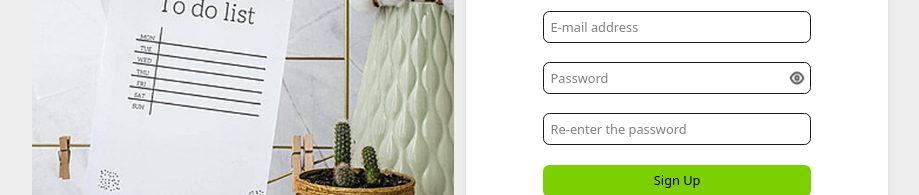
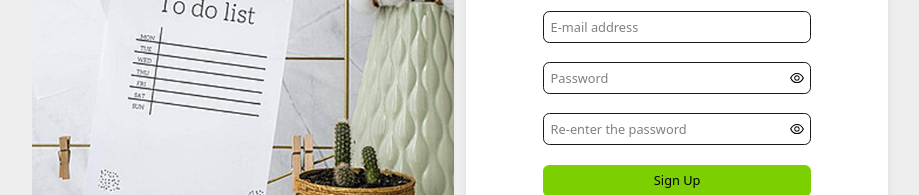
Before and after one commit to Aliaa-mohamed47/ToDo-List, a React (Vite) app: page /SignUp in a window 1280 px wide. Shown: the part 373-568 px from the top of the page, without its empty margins (180-1099 px from the left). Built offline with nearby package versions, Linux system fonts and the light colour scheme.

Commit message:
Update Sign in and sign up

```diff
--- a/src/components/CalendarPage/CalendarSection.jsx
+++ b/src/components/CalendarPage/CalendarSection.jsx
@@ -11,7 +11,6 @@ const CalendarSection = () => {
   const [today, setToday] = useState("");
   const [activeView, setActiveView] = useState("timeGridDay");
 
-  // التاريخ الحالي
   useEffect(() => {
     const date = new Date();
     const day = date.getDate();
@@ -20,7 +19,6 @@ const CalendarSection = () => {
     setToday(`${day} ${month} ${year}`);
   }, []);
 
-  // تحميل التاسكات من localStorage
   useEffect(() => {
     const currentUser = JSON.parse(localStorage.getItem("currentUser"));
     const key = currentUser ? `tasks_${currentUser.email}` : "tasks_guest";
--- a/src/components/HomePage/WelcomeSection.jsx
+++ b/src/components/HomePage/WelcomeSection.jsx
@@ -3,17 +3,14 @@ import React from "react";
 const WelcomeSection = ({ title, description, buttonText }) => {
     return (
         <div className="rounded-menu bg-gray flex flex-col items-center text-center px-6 sm:px-12 md:px-20 lg:px-32">
-            {/* العنوان */}
             <h1 className="text-2xl sm:text-3xl lg:text-4xl font-bold mb-4 pt-20 lg:pt-48 lg:self-center lg:text-left">
                 {title}
             </h1>
 
-            {/* الوصف */}
             <p className="text-black max-w-3xl pt-6 text-sm sm:text-base md:text-lg">
                 {description}
             </p>
 
-            {/* الزرار */}
             <button className="bg-lime text-black h-10 rounded-lg hover:bg-lime-hover transition px-10 sm:px-16 md:px-20 lg:px-[78px] mt-12 whitespace-nowrap">
                 {buttonText}
             </button>
--- a/src/components/Shared/Sidebar.jsx
+++ b/src/components/Shared/Sidebar.jsx
@@ -57,8 +57,8 @@ const App = () => {
     const key = currentUser ? `tasks_${currentUser.email}` : "tasks_guest";
     const savedTasks = JSON.parse(localStorage.getItem(key)) || { today: [], tomorrow: [], thisWeek: [] };
     const upcoming = savedTasks.today.filter(t => !t.completed).length +
-                     savedTasks.tomorrow.filter(t => !t.completed).length +
-                     savedTasks.thisWeek.filter(t => !t.completed).length;
+      savedTasks.tomorrow.filter(t => !t.completed).length +
+      savedTasks.thisWeek.filter(t => !t.completed).length;
     const today = savedTasks.today.filter(t => !t.completed).length;
     setUpcomingCount(upcoming);
     setTodayCount(today);
@@ -88,7 +88,7 @@ const App = () => {
   };
 
   const handleDeleteList = (id) => {
-    if(window.confirm("هل أنتِ متأكدة أنك تريدين حذف هذه القائمة؟")){
+    if(window.confirm("Are you sure you want to delete this list?")){
       const updatedLists = lists.filter(list => list.id !== id);
       setLists(updatedLists);
       localStorage.setItem(listKey, JSON.stringify(updatedLists));
@@ -97,7 +97,7 @@ const App = () => {
 
   const handleSignOut = () => {
     localStorage.removeItem("currentUser");
-    navigate("/"); // الرجوع للصفحة الرئيسية بعد تسجيل الخروج
+    navigate("/");
   };
 
   const visibleLists = lists.filter(list => list.name !== 'Hobby' && list.name !== 'Shopping');
@@ -276,7 +276,6 @@ const App = () => {
         </div>
       )}
 
-      {/* مودال التأكيد على Sign Out */}
       {showSignOutModal && (
         <div className="fixed inset-0 flex justify-center items-center z-50">
           <div className="absolute inset-0 bg-black opacity-30"></div>
--- a/src/components/SignInPage/SignInSection.jsx
+++ b/src/components/SignInPage/SignInSection.jsx
@@ -1,23 +1,20 @@
 import React, { useState } from "react";
-import eyeImage from "../../assets/eye.png";
 import { FcGoogle } from "react-icons/fc";
 import { FaFacebookF } from "react-icons/fa";
+import { AiOutlineEye, AiOutlineEyeInvisible } from "react-icons/ai";
 import { Link, useNavigate } from "react-router-dom";
 
 const SignInSection = ({ type }) => {
   const [email, setEmail] = useState("");
   const [password, setPassword] = useState("");
+  const [showPassword, setShowPassword] = useState(false);
   const [message, setMessage] = useState("");
   const [success, setSuccess] = useState(false);
   const navigate = useNavigate();
 
   const handleSubmit = (e) => {
     e.preventDefault();
-
-    // هات كل اليوزرز من localStorage
     const users = JSON.parse(localStorage.getItem("users")) || [];
-
-    // دور على يوزر مطابق
     const foundUser = users.find(
       (u) => u.email === email && u.password === password
     );
@@ -25,10 +22,7 @@ const SignInSection = ({ type }) => {
     if (foundUser) {
       setMessage("✅ Login successful!");
       setSuccess(true);
-
-      // خزّن اليوزر الحالي اللي عمل لوج إن
       localStorage.setItem("currentUser", JSON.stringify(foundUser));
-
       setTimeout(() => {
         navigate("/HomePage");
       }, 2000);
@@ -56,18 +50,19 @@ const SignInSection = ({ type }) => {
 
         <div className="relative w-full">
           <input
-            type="password"
+            type={showPassword ? "text" : "password"}
             placeholder="**************"
             value={password}
             onChange={(e) => setPassword(e.target.value)}
             className="w-full h-10 p-2 rounded-lg focus:outline-none focus:ring-2 focus:ring-black pr-10"
             style={{ border: "1px solid oklch(0.21 0.01 250)" }}
           />
-          <img
-            src={eyeImage}
-            alt="eye"
-            className="absolute top-1/2 right-2 transform -translate-y-1/2 w-5 h-5 cursor-pointer"
-          />
+          <div
+            className="absolute top-1/2 right-2 transform -translate-y-1/2 cursor-pointer text-xl"
+            onClick={() => setShowPassword(!showPassword)}
+          >
+            {showPassword ? <AiOutlineEyeInvisible /> : <AiOutlineEye />}
+          </div>
         </div>
 
         <button
--- a/src/components/SignUpPage/SignUpSection.jsx
+++ b/src/components/SignUpPage/SignUpSection.jsx
@@ -1,6 +1,6 @@
 import React, { useState } from "react";
-import eyeImage from "../../assets/eye.png";
 import { Link, useNavigate } from "react-router-dom";
+import { AiOutlineEye, AiOutlineEyeInvisible } from "react-icons/ai";
 
 const SignUpSection = () => {
   const [firstName, setFirstName] = useState("");
@@ -10,6 +10,7 @@ const SignUpSection = () => {
   const [rePassword, setRePassword] = useState("");
   const [message, setMessage] = useState("");
   const [success, setSuccess] = useState(false);
+  const [showPassword, setShowPassword] = useState(false);
 
   const navigate = useNavigate();
 
@@ -28,17 +29,14 @@ const SignUpSection = () => {
       return;
     }
 
-    // هات اليوزرز من localStorage
     let users = JSON.parse(localStorage.getItem("users")) || [];
 
-    // check لو الايميل متسجل قبل كده
     if (users.some((u) => u.email === email)) {
       setMessage("⚠️ Email already exists");
       setSuccess(false);
       return;
     }
 
-    // خزّن اليوزر الجديد
     const newUser = {
       id: Date.now(),
       firstName,
@@ -53,7 +51,6 @@ const SignUpSection = () => {
     setMessage("✅ Account created successfully!");
     setSuccess(true);
 
-    // بعد ثانيتين رجّعه على signin
     setTimeout(() => {
       navigate("/signin");
     }, 2000);
@@ -93,28 +90,38 @@ const SignUpSection = () => {
 
         <div className="relative w-full">
           <input
-            type="password"
+            type={showPassword ? "text" : "password"}
             placeholder="Password"
             value={password}
             onChange={(e) => setPassword(e.target.value)}
             className="w-full h-10 p-2 rounded-lg focus:outline-none focus:ring-2 focus:ring-black pr-10"
             style={{ border: "1px solid oklch(0.21 0.01 250)" }}
           />
-          <img
-            src={eyeImage}
-            alt="eye"
-            className="absolute top-1/2 right-2 transform -translate-y-1/2 w-5 h-5 cursor-pointer"
-          />
+          <div
+            className="absolute top-1/2 right-2 transform -translate-y-1/2 text-xl cursor-pointer"
+            onClick={() => setShowPassword(!showPassword)}
+          >
+            {showPassword ? <AiOutlineEyeInvisible /> : <AiOutlineEye />}
+          </div>
         </div>
 
+        <div className="relative w-full">
           <input
-          type="password"
+            type={showPassword ? "text" : "password"}
             placeholder="Re-enter the password"
             value={rePassword}
             onChange={(e) => setRePassword(e.target.value)}
-          className="w-full h-10 p-2 rounded-lg focus:outline-none focus:ring-2 focus:ring-black"
+            className="w-full h-10 p-2 rounded-lg focus:outline-none focus:ring-2 focus:ring-black pr-10"
             style={{ border: "1px solid oklch(0.21 0.01 250)" }}
           />
+            <div
+              className="absolute top-1/2 right-2 transform -translate-y-1/2 text-xl cursor-pointer"
+              onClick={() => setShowPassword(!showPassword)}
+            >
+              {showPassword ? <AiOutlineEyeInvisible /> : <AiOutlineEye />}
+            </div>
+          </div>
+
 
         <button
           type="submit"
--- a/src/pages/CalendarPage.jsx
+++ b/src/pages/CalendarPage.jsx
@@ -6,7 +6,6 @@ const CalendarPage = () => {
   return (
     <div className="min-h-screen flex bg-white">
       <div className="flex shadow-lg pt-4 pr-6 pl-4 pb-6 gap-6 bg-white ml-6 w-full">
-        {/* Sidebar */}
         <Sidebar
           title="Welcome to ToDo Py"
           description="Your ultimate task management solution."
--- a/src/pages/HomePage.jsx
+++ b/src/pages/HomePage.jsx
@@ -6,14 +6,12 @@ const HomePage = () => {
   return (
     <div className="min-h-screen flex bg-white">
       <div className="flex shadow-lg pt-4 pr-6 pl-4 pb-6 gap-6 bg-white ml-6">
-        {/* Sidebar على الشمال ومعاه margin-left */}
         <Sidebar
           title="Welcome to ToDo Py"
           description="Your ultimate task management solution."
           buttonText="Get Started"
         />
 
-        {/* Welcome Section */}
         <WelcomeSection
           title="Welcome to ToDoPy"
           description={
--- a/src/pages/TodayPage.jsx
+++ b/src/pages/TodayPage.jsx
@@ -6,7 +6,6 @@ const TodayPage = () => {
   return (
     <div className="min-h-screen flex bg-white">
       <div className="flex shadow-lg pt-4 pr-6 pl-4 pb-6 gap-6 bg-white ml-6 w-full max-w-6xl">
-        {/* Sidebar على الشمال ومعاه margin-left */}
         <Sidebar
           title="Welcome to ToDo Py"
           description="Your ultimate task management solution."
@@ -14,7 +13,6 @@ const TodayPage = () => {
           className="flex-shrink-0"
         />
 
-        {/* Today Section */}
         <TodaySection />
       </div>
     </div>
--- a/src/pages/UpcomingPage.jsx
+++ b/src/pages/UpcomingPage.jsx
@@ -6,14 +6,12 @@ const UpcomingPage = () => {
   return (
     <div className="min-h-screen flex bg-white">
       <div className="flex shadow-lg pt-4 pr-6 pl-4 pb-6 gap-6 bg-white ml-6 w-full">
-        {/* Sidebar */}
         <Sidebar
           title="Welcome to ToDo Py"
           description="Your ultimate task management solution."
           buttonText="Get Started"
         />
 
-        {/* Upcoming Section */}
         <UpcomingSection />
       </div>
     </div>
```
Also changed, not shown: src/components/TodayPage/TodaySection.jsx (+0 -10 lines), src/components/UpcomingPage/UpcomingSection.jsx (+0 -15 lines). Lines whose indentation alone changed are shown as unchanged.
